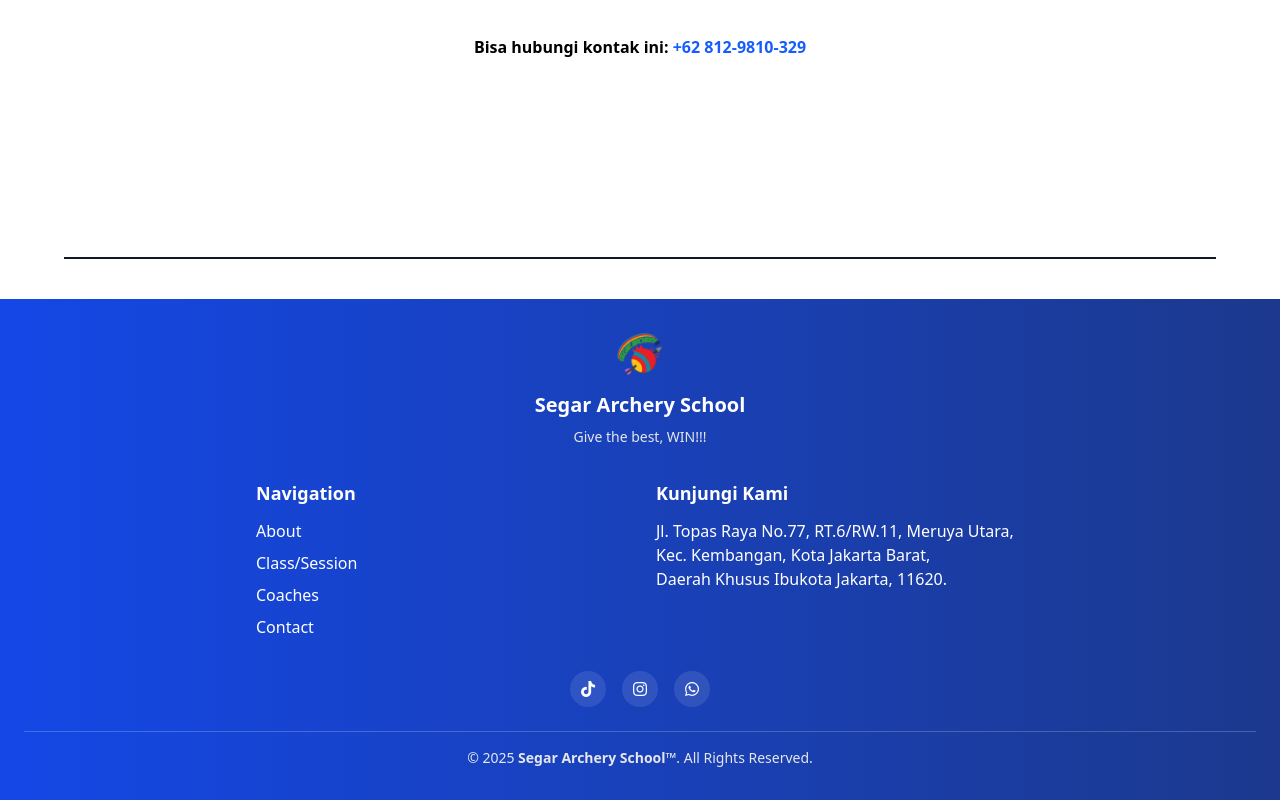
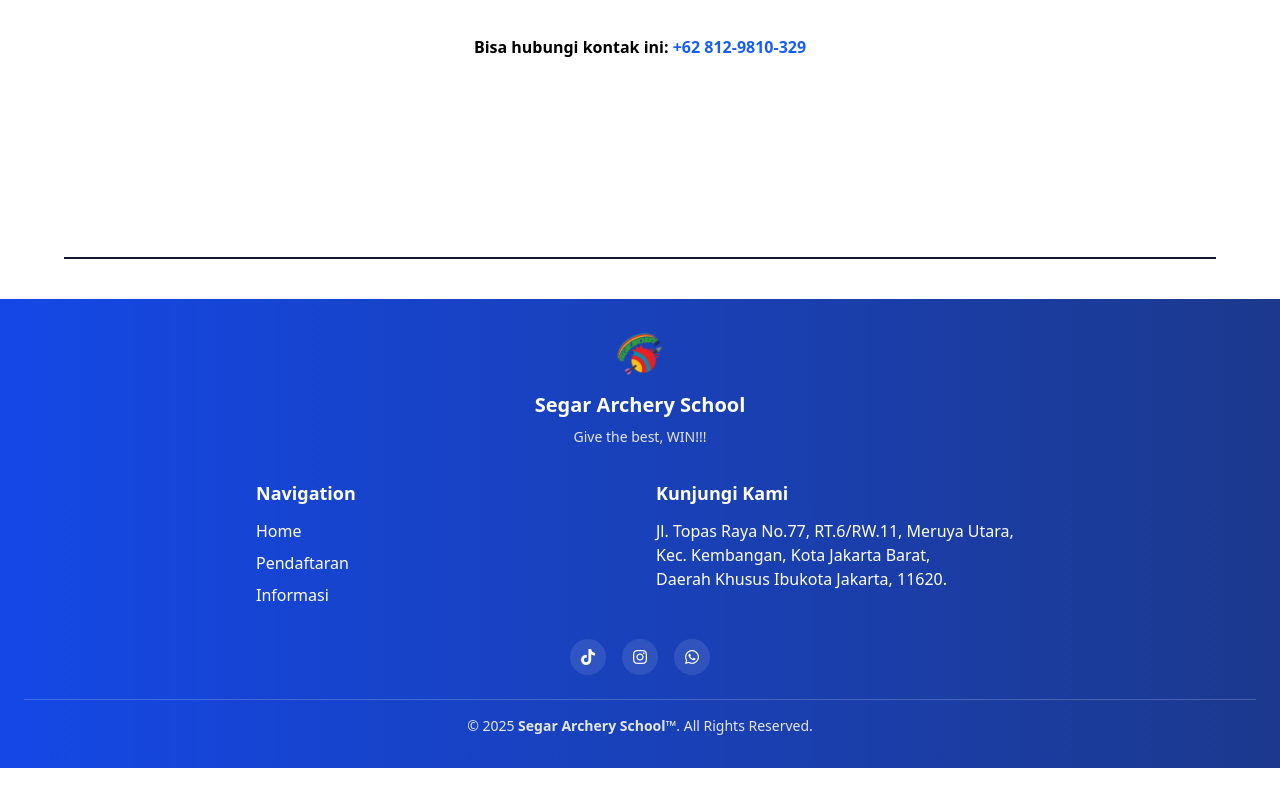
Before and after one commit to FadelKahfi/segar-archery, a plain HTML site: page pages/championship_2026.html in a window 1280 px wide. Shown: the part 6100-6900 px from the top of the page. After the commit the page ends 6868 px from the top, so only its background shows below. Drawn offline with nearby package versions, Linux system fonts and the light colour scheme.

Commit message:
Fix footer link

```diff
--- a/pages/championship_2026.html
+++ b/pages/championship_2026.html
@@ -400,30 +400,23 @@
                         <ul class="space-y-2 text-center md:text-left">
                             <li>
                                 <a
-                                    href="/#about"
+                                    href="#"
                                     class="page-link hover:text-yellow-300 transition"
-                                    >About</a
+                                    >Home</a
                                 >
                             </li>
                             <li>
                                 <a
-                                    href="/#kelas"
+                                    href="#pendaftaran"
                                     class="page-link hover:text-yellow-300 transition"
-                                    >Class/Session</a
+                                    >Pendaftaran</a
                                 >
                             </li>
                             <li>
                                 <a
-                                    href="/#coaches"
+                                    href="#informasi"
                                     class="page-link hover:text-yellow-300 transition"
-                                    >Coaches</a
-                                >
-                            </li>
-                            <li>
-                                <a
-                                    href="/#contact"
-                                    class="page-link hover:text-yellow-300 transition"
-                                    >Contact</a
+                                    >Informasi</a
                                 >
                             </li>
                         </ul>
```
